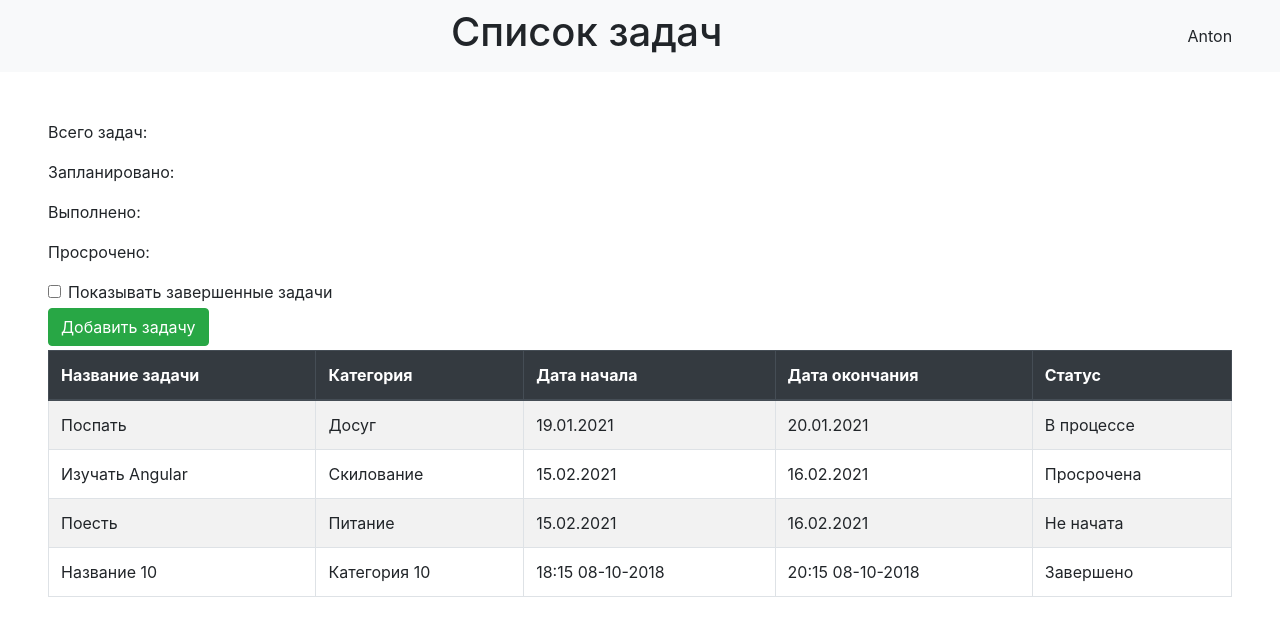
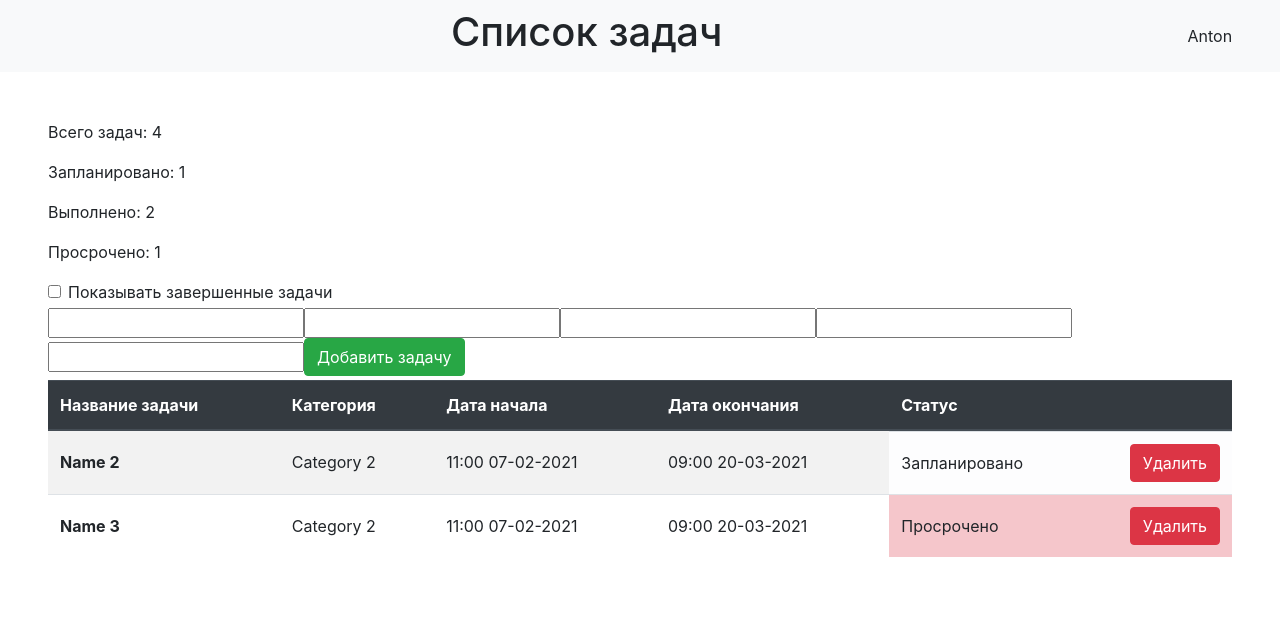
Before and after one commit to Madrabit/task_planer, an Angular app in the folder task-planer/: page / in a window 1280 px wide. Shown: the top 636 px of the page. Built offline with nearby package versions, Linux system fonts and the light colour scheme.

Commit message:
filtering, del

```diff
--- a/task-planer/src/app/task-list/list-row/list-row.component.html
+++ b/task-planer/src/app/task-list/list-row/list-row.component.html
@@ -1,5 +1,10 @@
-  <td>{{ name }}</td>
-  <td>{{ category }}</td>
-  <td>{{ dateStart }}</td>
-  <td>{{ dateEnd }}</td>
-  <td>{{ status }}</td>
+<th class="align-middle" scope="row">{{ name }}</th>
+<td class="align-middle">{{ category }}</td>
+<td class="align-middle">{{ dateStart }}</td>
+<td class="align-middle">{{ dateEnd }}</td>
+<td class="d-flex justify-content-between align-items-center" [ngClass]="status === 'Просрочено' ?
+'table-danger' : 'table-light'
+">
+  <span >{{ status }}</span>
+  <button class="btn btn-danger ml-1" (click)="deleteTask()">Удалить</button>
+</td>
--- a/task-planer/src/app/task-list/list-row/list-row.component.ts
+++ b/task-planer/src/app/task-list/list-row/list-row.component.ts
@@ -1,5 +1,4 @@
-import { Component, OnInit } from '@angular/core';
-
+import { Component, EventEmitter, Input, OnInit, Output } from '@angular/core';
 @Component({
   selector: '[app-list-row]',
   templateUrl: './list-row.component.html',
@@ -7,15 +6,21 @@ import { Component, OnInit } from '@angular/core';
 })
 export class ListRowComponent implements OnInit {
 
-  name = 'Название 10'
-  category = 'Категория 10'
-  dateStart = '18:15 08-10-2018'
-  dateEnd = '20:15 08-10-2018'
-  status = 'Завершено'
+  @Input() name = 'Название 10'
+  @Input() category = 'Категория 10'
+  @Input() dateStart = '18:15 08-10-2018'
+  @Input() dateEnd = '20:15 08-10-2018'
+  @Input() status = 'Завершено'
+
+  @Output() deleteTaskEmitter = new EventEmitter<string>()
 
   constructor() { }
 
   ngOnInit(): void {
   }
 
+
+  deleteTask() {
+    this.deleteTaskEmitter.emit(this.name)
+  }
 }
--- /dev/null
+++ b/task-planer/src/app/task-list/task-add/task-add.component.html
@@ -0,0 +1,6 @@
+<input type="text" [(ngModel)]="name">
+<input type="text" [(ngModel)]="category">
+<input type="text" [(ngModel)]="dateStart">
+<input type="text" [(ngModel)]="dateEnd">
+<input type="text" [(ngModel)]="status">
+<button class="btn btn-success mb-1" (click)="addTack()">Добавить задачу</button>
--- /dev/null
+++ b/task-planer/src/app/task-list/task-add/task-add.component.ts
@@ -0,0 +1,23 @@
+import { Component, OnInit } from '@angular/core';
+
+@Component({
+  selector: 'app-task-add',
+  templateUrl: './task-add.component.html',
+  styleUrls: ['./task-add.component.scss']
+})
+export class TaskAddComponent implements OnInit {
+  name: string | undefined;
+  category: string | undefined;
+  dateStart: string | undefined;
+  dateEnd: string | undefined;
+  status: string | undefined;
+
+  constructor() { }
+
+  ngOnInit(): void {
+  }
+
+  addTack() {
+
+  }
+}
--- a/task-planer/src/app/task-list/task-list.component.html
+++ b/task-planer/src/app/task-list/task-list.component.html
@@ -1,9 +1,10 @@
 <div class="p-5 ">
-  <app-statistic>
-    [tasksAll]="5"
-    [tasksPlanned]="10"
-    [tasksOverdue]="4"
-    [tasksFinished]="6"
+  <app-statistic
+    [tasksAll]="getTasksListSize()"
+    [tasksPlanned]="getTasksAmountByStatus('Запланировано')"
+    [tasksOverdue]="getTasksAmountByStatus('Просрочено')"
+    [tasksFinished]="getTasksAmountByStatus('Выполнено')"
+  >
   </app-statistic>
   <div class="form-check mb-1">
     <input class="form-check-input" type="checkbox" value="" id="flexCheckDefault"
@@ -13,8 +14,8 @@
       Показывать завершенные задачи
     </label>
   </div>
-  <button class="btn btn-success mb-1" (click)="addTack()">Добавить задачу</button>
-  <table class="table table-striped table-bordered table-hover">
+  <app-task-add></app-task-add>
+  <table class="table table-striped table-hover">
     <thead class="thead-dark">
     <tr>
       <th scope="col">Название задачи</th>
@@ -25,28 +26,17 @@
     </tr>
     </thead>
     <tbody>
-      <tr>
-        <td scope="row">Поспать</td>
-        <td>Досуг</td>
-        <td>19.01.2021</td>
-        <td>20.01.2021</td>
-        <td>В процессе</td>
-      </tr>
-      <tr>
-        <td scope="row">Изучать Angular</td>
-        <td>Скилование</td>
-        <td>15.02.2021</td>
-        <td>16.02.2021</td>
-        <td>Просрочена</td>
-      </tr>
-      <tr>
-        <td scope="row">Поесть</td>
-        <td>Питание</td>
-        <td>15.02.2021</td>
-        <td>16.02.2021</td>
-        <td>Не начата</td>
-      </tr>
-      <tr scope="row" app-list-row>
+    <!--      <tr scope="row" app-list-row (deleteTaskEmitter)="deleteTaskFromArray($event)">-->
+    <ng-container *ngFor="let task of tasks" >
+      <tr  app-list-row *ngIf="!checkedFilter && task.status !== 'Выполнено' || checkedFilter "
+           [name]="task.name"
+           [category]="task.category"
+           [dateStart]="task.dateStart"
+           [dateEnd]="task.dateEnd"
+           [status]="task.status"
+           (deleteTaskEmitter)="deleteTaskFromArray($event)"
+      >
+    </ng-container>
     </tbody>
   </table>
 </div>
--- a/task-planer/src/app/task-list/task-list.component.ts
+++ b/task-planer/src/app/task-list/task-list.component.ts
@@ -1,4 +1,6 @@
 import { Component, OnInit } from '@angular/core';
+import { findIndex } from 'rxjs/operators';
+import { Task } from './task.model';
 
 @Component({
   selector: 'app-task-list',
@@ -7,16 +9,76 @@ import { Component, OnInit } from '@angular/core';
 })
 export class TaskListComponent implements OnInit {
 
-  constructor() { }
+  tasks: Task[] = [
+    {
+      name: 'Name 1',
+      category: 'Category 1',
+      dateStart: '18:15 08-10-2021',
+      dateEnd: '10:00 10-11-2021',
+      status: 'Выполнено'
+    },
+    {
+      name: 'Name 2',
+      category: 'Category 2',
+      dateStart: '11:00 07-02-2021',
+      dateEnd: '09:00 20-03-2021',
+      status: 'Запланировано'
+    },
+    {
+      name: 'Name 3',
+      category: 'Category 2',
+      dateStart: '11:00 07-02-2021',
+      dateEnd: '09:00 20-03-2021',
+      status: 'Просрочено'
+    },
+    {
+      name: 'Name 4',
+      category: 'Category 3',
+      dateStart: '11:00 07-02-2021',
+      dateEnd: '09:00 20-03-2021',
+      status: 'Выполнено'
+    }
+  ]
+
+
+
+  checkedFilter: boolean = false
+
+  constructor() {
+
+  }
 
   ngOnInit(): void {
+
   }
+
 
   addTack() {
     console.log('Задача создана');
   }
 
+  getFilteredTasks() {
+    this.tasks = this.tasks.filter(value => value.status === 'Выполнено');
+  }
+
   filterTasks($event: any) {
+    this.checkedFilter = $event.currentTarget.checked;
     console.log($event.currentTarget.checked);
   }
+
+  getTasksListSize() {
+    return this.tasks.length
+  }
+
+  deleteTaskFromArray(name: string) {
+    let itemIndex = this.tasks.findIndex(value => value.name === name);
+    if (itemIndex > -1) {
+      this.tasks.splice(itemIndex, 1)
+    }
+    console.log(`Задача ${name} удалена`);
+  }
+
+  getTasksAmountByStatus(status: string) {
+    return this.tasks.filter(value => value.status === status).length;
+  }
 }
```
Also changed, not shown: task-planer/src/app/app.module.ts (+6 -2 lines), task-planer/src/app/task-list/task.model.ts (added, +9 -0 lines), task-planer/src/app/task-list/task-add/task-add.component.scss (added). Lines whose indentation alone changed are shown as unchanged.
